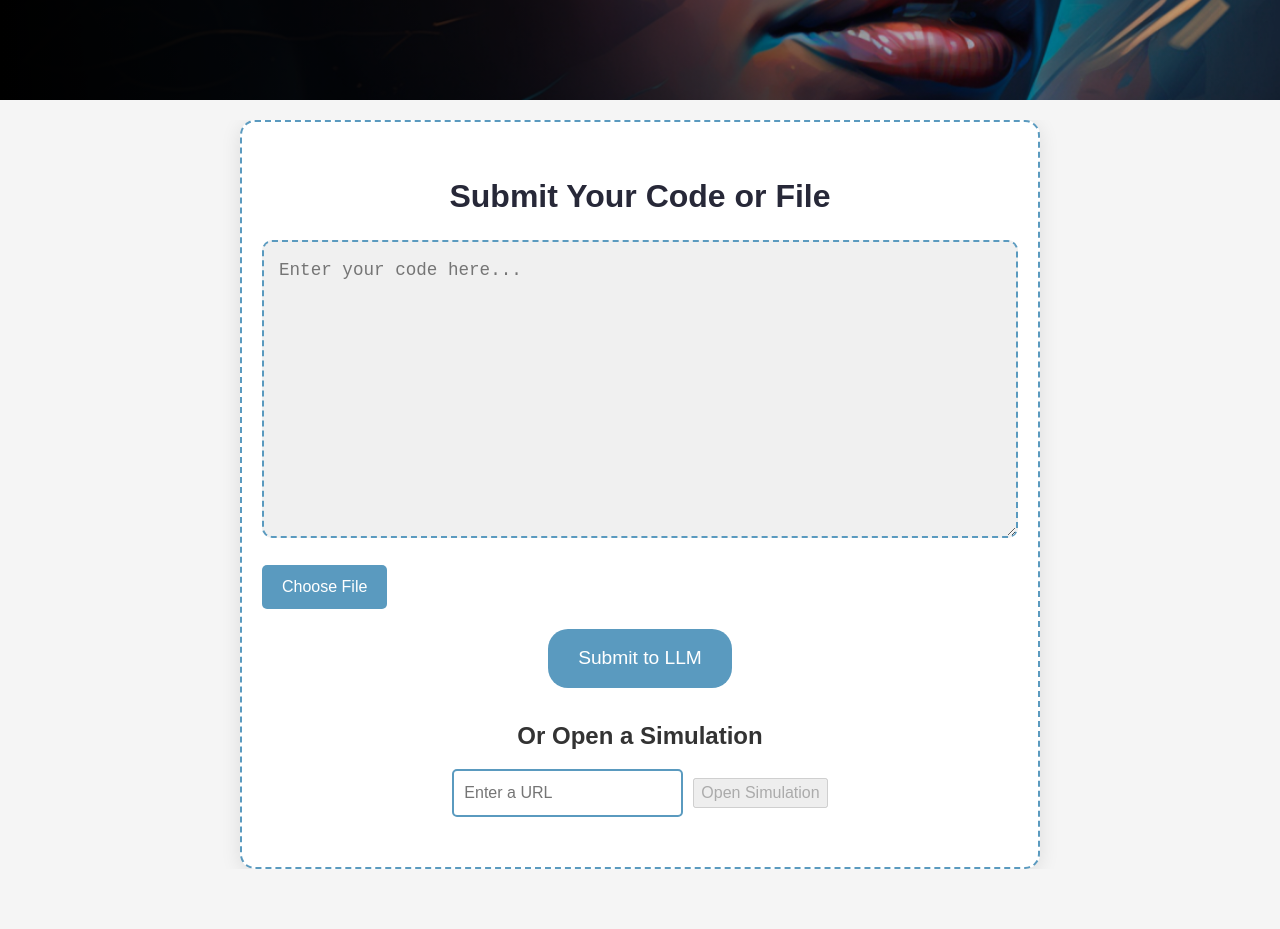
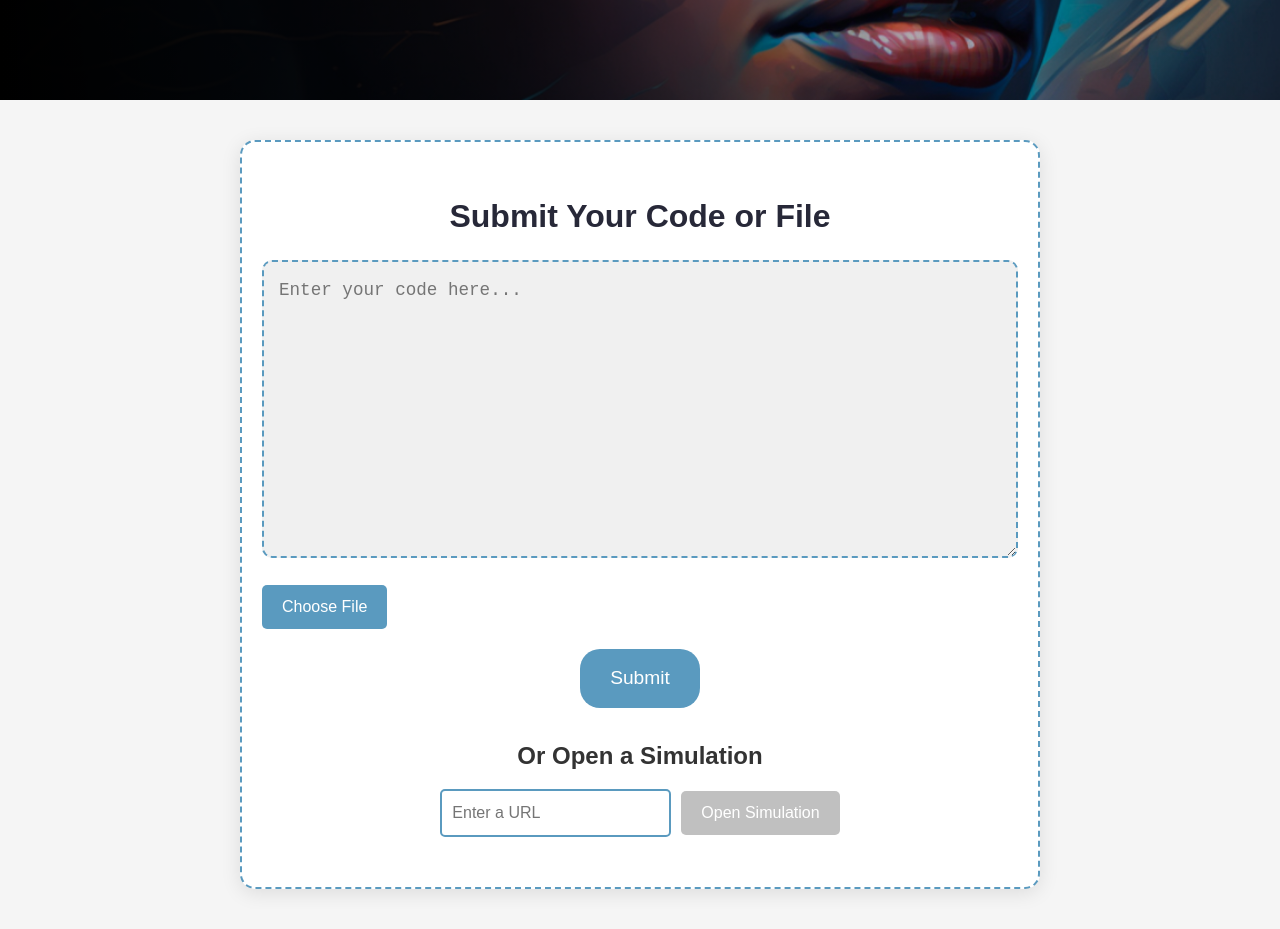
Before and after one commit to iamudyavar/AccessAI, a React (Vite) app in the folder frontend/: page / in a window 1280 px wide. Shown: the part 700-1629 px from the top of the page. Before the commit the page ends 1589 px from the top, so only its background shows below. Built offline with nearby package versions, Linux system fonts and the light colour scheme.

Commit message:
Refined landing page

```diff
--- a/frontend/src/App.css
+++ b/frontend/src/App.css
@@ -1,3 +1,7 @@
+* {
+	box-sizing: border-box;
+}
+
 body {
 	font-family: "Montserrat", sans-serif;
 	background-color: #f5f5f5;
@@ -46,17 +50,17 @@ body {
 	color: #fff;
 }
 
-/* Content Wrapper */
 .content-wrapper {
 	display: flex;
 	transition: all 0.5s ease;
-	max-width: 100%;
-	overflow: hidden;
-	margin: 20px auto;
+	max-width: 100%; /* Allow it to take full width */
+	margin: 20px auto; /* Center container */
+	overflow: hidden; /* Prevent any child overflow */
+	padding: 20px;
 }
 
 .content-wrapper.submitted {
-	max-width: 160%; /* Increased to accommodate both sections */
+	flex-wrap: wrap; /* Wrap items if necessary */
 }
 
 /* Input Section */
@@ -134,6 +138,26 @@ textarea {
 	height: auto;
 }
 
+.open-simulation-button {
+	padding: 10px 20px; /* Similar padding */
+	background-color: #5a9abf; /* Match background color */
+	color: #fff; /* White text color */
+	border: none; /* No border */
+	border-radius: 5px; /* Rounded corners */
+	cursor: pointer; /* Pointer on hover */
+	font-size: 1rem; /* Consistent font size */
+	transition: background-color 0.3s ease; /* Smooth transition */
+}
+
+.open-simulation-button:disabled {
+	background-color: #c0c0c0; /* Disabled state color */
+	cursor: not-allowed; /* Not allowed cursor */
+}
+
+.open-simulation-button:hover:not(:disabled) {
+	background-color: #4a8bad; /* Darker color on hover */
+}
+
 /* Submit Button */
 .submit-button {
 	padding: 15px 30px;
@@ -155,18 +179,20 @@ textarea {
 	background-color: #4a8bad;
 }
 
-/* Output Section */
 .output-section {
-	flex: 0 0 50%;
-	padding: 50px 20px;
+	flex: 1; /* Allow it to grow and fill available space */
+	padding: 20px;
 	background-color: #fff;
 	border-radius: 15px;
 	box-shadow: 0px 4px 20px rgba(0, 0, 0, 0.1);
-	max-width: 800px;
-	margin-left: 20px;
-	display: none;
-	opacity: 0;
+	max-width: 800px; /* Keep it within a maximum width */
+	width: 100%; /* Ensure it uses the full width of the container */
+	display: flex;
+	flex-direction: column; /* Allow stacking of children */
+	align-items: center; /* Center content */
+	opacity: 0; /* Hidden by default */
 	transition: opacity 0.5s ease;
+	overflow: hidden; /* Prevent overflow */
 }
 
 .content-wrapper.submitted .output-section {
@@ -174,13 +200,14 @@ textarea {
 	opacity: 1;
 }
 
-/* Suggestion Section */
 .suggestion-section,
 .visual-suggestion-section {
-	padding: 20px;
+	padding: 20px; /* Padding on all sides */
 	background-color: #f9f9f9;
 	border-radius: 10px;
 	margin-top: 20px;
+	max-width: 800px; /* Limit width */
+	width: 100%; /* Use full width available */
 }
 
 h3 {
--- a/frontend/src/App.jsx
+++ b/frontend/src/App.jsx
@@ -120,10 +120,7 @@ function App() {
 				<div className="hero-content">
 					<div className="hero-left">
 						<h1>AccessAI</h1>
-						<p>
-							Upload your code or images to receive suggestions to make your project more
-							inclusive.
-						</p>
+						<p>Revolutionizing web accessibility</p>
 					</div>
 				</div>
 			</header>
@@ -156,7 +153,7 @@ function App() {
 						</div>
 					)}
 					<button onClick={handleSubmit} disabled={loading} className="submit-button">
-						{loading ? "Processing..." : "Submit to LLM"}
+						{loading ? "Processing..." : "Submit"}
 					</button>
 
 					<div className="simulation-section">
@@ -167,7 +164,11 @@ function App() {
 							value={url}
 							onChange={(e) => setUrl(e.target.value)}
 						/>
-						<button onClick={handleOpenSimulation} disabled={!url}>
+						<button
+							onClick={handleOpenSimulation}
+							disabled={!url}
+							className="open-simulation-button"
+						>
 							Open Simulation
 						</button>
 					</div>
```
